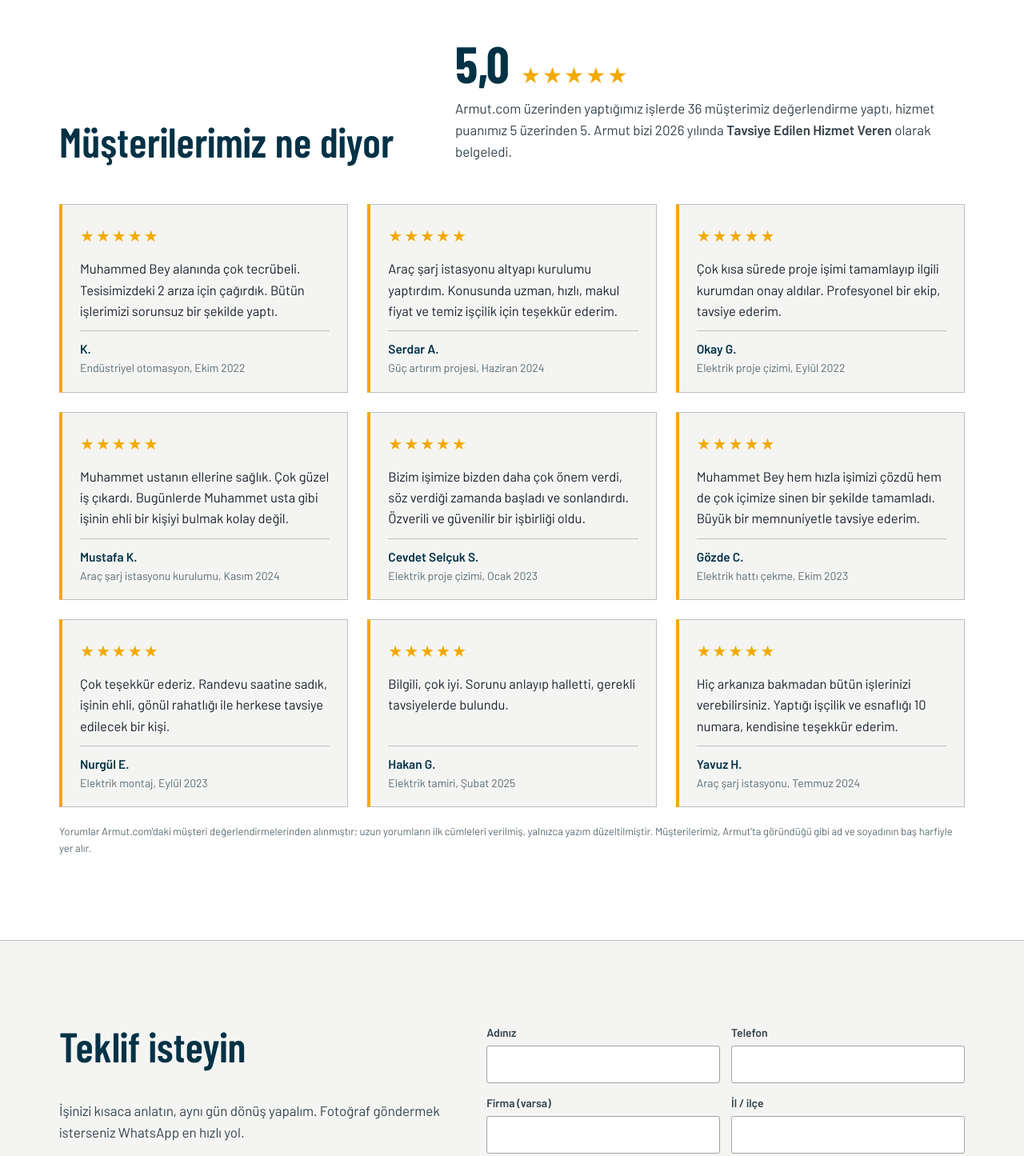
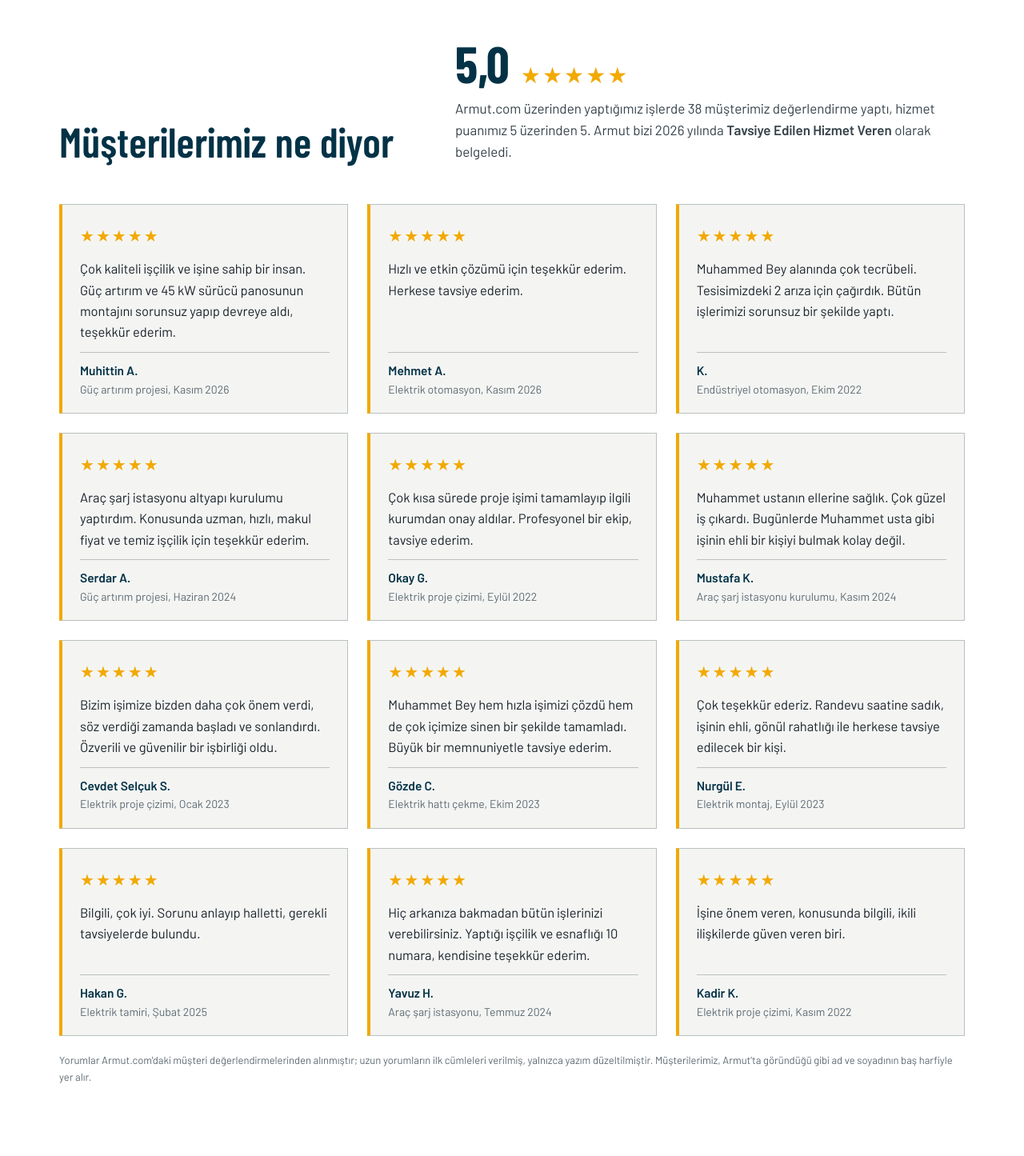
Before and after one commit to futuresmartpro-bit/wirbel-site, a plain HTML site: page index.html in a window 1280 px wide. Shown: the part 6500-7945 px from the top of the page at 80% size. Drawn offline with Linux system fonts and the light colour scheme.

Commit message:
Yorumlar: Muhittin A. ve Mehmet A. eklendi, 38 değerlendirme
Co-Authored-By: Claude Opus 5.5 <noreply@anthropic.com>
Claude-Session: https://claude.ai/code/session_01U2VsB5KrdLh3kXqHge9VQk

```diff
--- a/index.html
+++ b/index.html
@@ -831,10 +831,12 @@ section{padding:104px 0}
       <h2 id="h-yor">Müşterilerimiz ne diyor</h2>
       <div class="puan">
         <p class="puan-sayi"><span>5,0</span> <span class="yildiz" aria-label="5 üzerinden 5 puan">★★★★★</span></p>
-        <p>Armut.com üzerinden yaptığımız işlerde 36 müşterimiz değerlendirme yaptı, hizmet puanımız 5 üzerinden 5. Armut bizi 2026 yılında <strong>Tavsiye Edilen Hizmet Veren</strong> olarak belgeledi.</p>
+        <p>Armut.com üzerinden yaptığımız işlerde 38 müşterimiz değerlendirme yaptı, hizmet puanımız 5 üzerinden 5. Armut bizi 2026 yılında <strong>Tavsiye Edilen Hizmet Veren</strong> olarak belgeledi.</p>
       </div>
     </div>
     <ul class="yorum-izgara" data-reveal>
+        <li class="yorum"><figure><span class="yildiz" aria-label="5 üzerinden 5 puan">★★★★★</span><blockquote><p>Çok kaliteli işçilik ve işine sahip bir insan. Güç artırım ve 45 kW sürücü panosunun montajını sorunsuz yapıp devreye aldı, teşekkür ederim.</p></blockquote><figcaption><strong>Muhittin A.</strong><span>Güç artırım projesi, Kasım 2026</span></figcaption></figure></li>
+        <li class="yorum"><figure><span class="yildiz" aria-label="5 üzerinden 5 puan">★★★★★</span><blockquote><p>Hızlı ve etkin çözümü için teşekkür ederim. Herkese tavsiye ederim.</p></blockquote><figcaption><strong>Mehmet A.</strong><span>Elektrik otomasyon, Kasım 2026</span></figcaption></figure></li>
         <li class="yorum"><figure><span class="yildiz" aria-label="5 üzerinden 5 puan">★★★★★</span><blockquote><p>Muhammed Bey alanında çok tecrübeli. Tesisimizdeki 2 arıza için çağırdık. Bütün işlerimizi sorunsuz bir şekilde yaptı.</p></blockquote><figcaption><strong>K.</strong><span>Endüstriyel otomasyon, Ekim 2022</span></figcaption></figure></li>
         <li class="yorum"><figure><span class="yildiz" aria-label="5 üzerinden 5 puan">★★★★★</span><blockquote><p>Araç şarj istasyonu altyapı kurulumu yaptırdım. Konusunda uzman, hızlı, makul fiyat ve temiz işçilik için teşekkür ederim.</p></blockquote><figcaption><strong>Serdar A.</strong><span>Güç artırım projesi, Haziran 2024</span></figcaption></figure></li>
         <li class="yorum"><figure><span class="yildiz" aria-label="5 üzerinden 5 puan">★★★★★</span><blockquote><p>Çok kısa sürede proje işimi tamamlayıp ilgili kurumdan onay aldılar. Profesyonel bir ekip, tavsiye ederim.</p></blockquote><figcaption><strong>Okay G.</strong><span>Elektrik proje çizimi, Eylül 2022</span></figcaption></figure></li>
@@ -844,6 +846,7 @@ section{padding:104px 0}
         <li class="yorum"><figure><span class="yildiz" aria-label="5 üzerinden 5 puan">★★★★★</span><blockquote><p>Çok teşekkür ederiz. Randevu saatine sadık, işinin ehli, gönül rahatlığı ile herkese tavsiye edilecek bir kişi.</p></blockquote><figcaption><strong>Nurgül E.</strong><span>Elektrik montaj, Eylül 2023</span></figcaption></figure></li>
         <li class="yorum"><figure><span class="yildiz" aria-label="5 üzerinden 5 puan">★★★★★</span><blockquote><p>Bilgili, çok iyi. Sorunu anlayıp halletti, gerekli tavsiyelerde bulundu.</p></blockquote><figcaption><strong>Hakan G.</strong><span>Elektrik tamiri, Şubat 2025</span></figcaption></figure></li>
         <li class="yorum"><figure><span class="yildiz" aria-label="5 üzerinden 5 puan">★★★★★</span><blockquote><p>Hiç arkanıza bakmadan bütün işlerinizi verebilirsiniz. Yaptığı işçilik ve esnaflığı 10 numara, kendisine teşekkür ederim.</p></blockquote><figcaption><strong>Yavuz H.</strong><span>Araç şarj istasyonu, Temmuz 2024</span></figcaption></figure></li>
+        <li class="yorum"><figure><span class="yildiz" aria-label="5 üzerinden 5 puan">★★★★★</span><blockquote><p>İşine önem veren, konusunda bilgili, ikili ilişkilerde güven veren biri.</p></blockquote><figcaption><strong>Kadir K.</strong><span>Elektrik proje çizimi, Kasım 2022</span></figcaption></figure></li>
     </ul>
     <p class="yorum-not">Yorumlar Armut.com'daki müşteri değerlendirmelerinden alınmıştır; uzun yorumların ilk cümleleri verilmiş, yalnızca yazım düzeltilmiştir. Müşterilerimiz, Armut'ta göründüğü gibi ad ve soyadının baş harfiyle yer alır.</p>
   </div>
```
